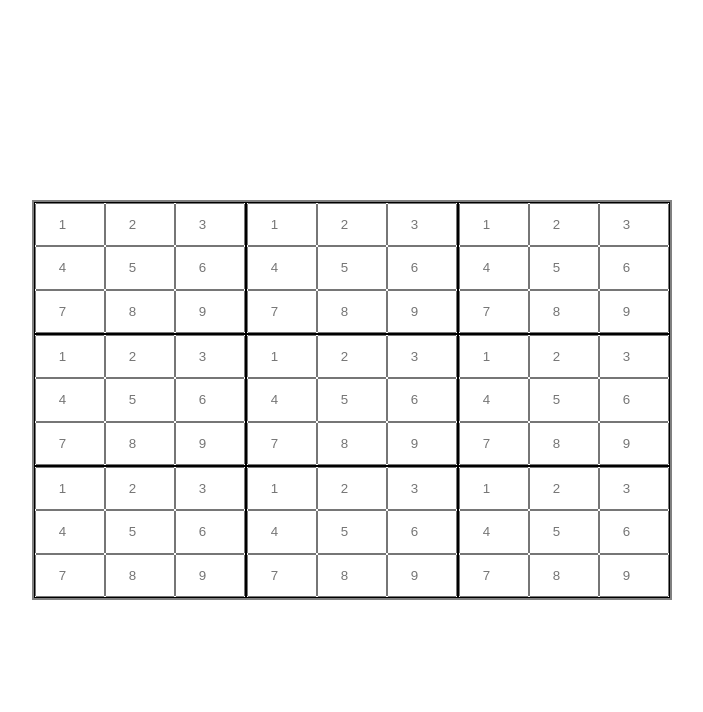
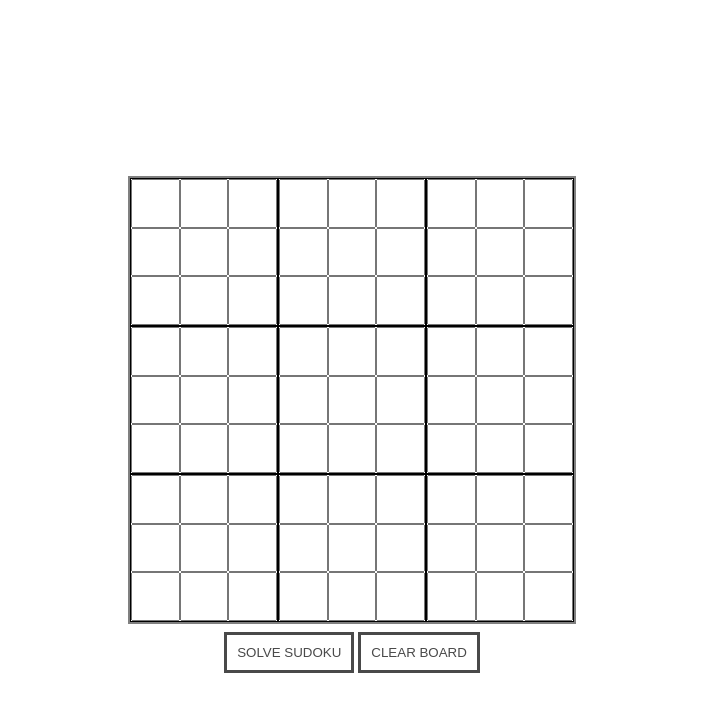
Before and after one commit to PawelM-code/Sudoku-solver-frontend, a PHP site: page / in a window 1280 px wide. Shown: the top 712 px of the page, without its empty margins (288-991 px from the left). Run offline with PHP 8.4, Linux system fonts and the light colour scheme.

```diff
--- a/index.html
+++ b/index.html
@@ -1,111 +1,117 @@
 <!DOCTYPE html>
 <html>
+
 <head>
     <meta charset="UTF-8">
     <title>Sudoku solver</title>
     <link rel="stylesheet" href="styles.css">
 </head>
+
 <body>
     <section class="sudoku-solver">
         <section class="sudoku-box">
-                    <input type="number" id="11" placeholder="1" name="quantity" min="1" max="9">
-                    <input type="number" id="12" placeholder="2" name="quantity" min="1" max="9">
-                    <input type="number" id="13" placeholder="3" name="quantity" min="1" max="9">
-                    <input type="number" id="21" placeholder="4" name="quantity" min="1" max="9">
-                    <input type="number" id="22" placeholder="5" name="quantity" min="1" max="9">
-                    <input type="number" id="23" placeholder="6" name="quantity" min="1" max="9">
-                    <input type="number" id="31" placeholder="7" name="quantity" min="1" max="9">
-                    <input type="number" id="32" placeholder="8" name="quantity" min="1" max="9">
-                    <input type="number" id="33" placeholder="9" name="quantity" min="1" max="9">
+            <input type="number" id="11" name="quantity" min="1" max="9">
+            <input type="number" id="12" name="quantity" min="1" max="9">
+            <input type="number" id="13" name="quantity" min="1" max="9">
+            <input type="number" id="21" name="quantity" min="1" max="9">
+            <input type="number" id="22" name="quantity" min="1" max="9">
+            <input type="number" id="23" name="quantity" min="1" max="9">
+            <input type="number" id="31" name="quantity" min="1" max="9">
+            <input type="number" id="32" name="quantity" min="1" max="9">
+            <input type="number" id="33" name="quantity" min="1" max="9">
         </section>
         <section class="sudoku-box">
-                    <input type="number" id="14" placeholder="1" name="quantity" min="1" max="9">
-                    <input type="number" id="15" placeholder="2" name="quantity" min="1" max="9">
-                    <input type="number" id="16" placeholder="3" name="quantity" min="1" max="9">
-                    <input type="number" id="24" placeholder="4" name="quantity" min="1" max="9">
-                    <input type="number" id="25" placeholder="5" name="quantity" min="1" max="9">
-                    <input type="number" id="26" placeholder="6" name="quantity" min="1" max="9">
-                    <input type="number" id="34" placeholder="7" name="quantity" min="1" max="9">
-                    <input type="number" id="35" placeholder="8" name="quantity" min="1" max="9">
-                    <input type="number" id="36" placeholder="9" name="quantity" min="1" max="9">
+            <input type="number" id="14" name="quantity" min="1" max="9">
+            <input type="number" id="15" name="quantity" min="1" max="9">
+            <input type="number" id="16" name="quantity" min="1" max="9">
+            <input type="number" id="24" name="quantity" min="1" max="9">
+            <input type="number" id="25" name="quantity" min="1" max="9">
+            <input type="number" id="26" name="quantity" min="1" max="9">
+            <input type="number" id="34" name="quantity" min="1" max="9">
+            <input type="number" id="35" name="quantity" min="1" max="9">
+            <input type="number" id="36" name="quantity" min="1" max="9">
         </section>
         <section class="sudoku-box">
-                    <input type="number" id="17" placeholder="1" name="quantity" min="1" max="9">
-                    <input type="number" id="18" placeholder="2" name="quantity" min="1" max="9">
-                    <input type="number" id="19" placeholder="3" name="quantity" min="1" max="9">
-                    <input type="number" id="27" placeholder="4" name="quantity" min="1" max="9">
-                    <input type="number" id="28" placeholder="5" name="quantity" min="1" max="9">
-                    <input type="number" id="29" placeholder="6" name="quantity" min="1" max="9">
-                    <input type="number" id="37" placeholder="7" name="quantity" min="1" max="9">
-                    <input type="number" id="38" placeholder="8" name="quantity" min="1" max="9">
-                    <input type="number" id="39" placeholder="9" name="quantity" min="1" max="9">
+            <input type="number" id="17" name="quantity" min="1" max="9">
+            <input type="number" id="18" name="quantity" min="1" max="9">
+            <input type="number" id="19" name="quantity" min="1" max="9">
+            <input type="number" id="27" name="quantity" min="1" max="9">
+            <input type="number" id="28" name="quantity" min="1" max="9">
+            <input type="number" id="29" name="quantity" min="1" max="9">
+            <input type="number" id="37" name="quantity" min="1" max="9">
+            <input type="number" id="38" name="quantity" min="1" max="9">
+            <input type="number" id="39" name="quantity" min="1" max="9">
         </section>
         <section class="sudoku-box">
-                <input type="number" id="41" placeholder="1" name="quantity" min="1" max="9">
-                <input type="number" id="42" placeholder="2" name="quantity" min="1" max="9">
-                <input type="number" id="43" placeholder="3" name="quantity" min="1" max="9">
-                <input type="number" id="51" placeholder="4" name="quantity" min="1" max="9">
-                <input type="number" id="52" placeholder="5" name="quantity" min="1" max="9">
-                <input type="number" id="53" placeholder="6" name="quantity" min="1" max="9">
-                <input type="number" id="61" placeholder="7" name="quantity" min="1" max="9">
-                <input type="number" id="62" placeholder="8" name="quantity" min="1" max="9">
-                <input type="number" id="63" placeholder="9" name="quantity" min="1" max="9">
+            <input type="number" id="41" name="quantity" min="1" max="9">
+            <input type="number" id="42" name="quantity" min="1" max="9">
+            <input type="number" id="43" name="quantity" min="1" max="9">
+            <input type="number" id="51" name="quantity" min="1" max="9">
+            <input type="number" id="52" name="quantity" min="1" max="9">
+            <input type="number" id="53" name="quantity" min="1" max="9">
+            <input type="number" id="61" name="quantity" min="1" max="9">
+            <input type="number" id="62" name="quantity" min="1" max="9">
+            <input type="number" id="63" name="quantity" min="1" max="9">
         </section>
         <section class="sudoku-box">
-                <input type="number" id="44" placeholder="1" name="quantity" min="1" max="9">
-                <input type="number" id="45" placeholder="2" name="quantity" min="1" max="9">
-                <input type="number" id="46" placeholder="3" name="quantity" min="1" max="9">
-                <input type="number" id="54" placeholder="4" name="quantity" min="1" max="9">
-                <input type="number" id="55" placeholder="5" name="quantity" min="1" max="9">
-                <input type="number" id="56" placeholder="6" name="quantity" min="1" max="9">
-                <input type="number" id="64" placeholder="7" name="quantity" min="1" max="9">
-                <input type="number" id="65" placeholder="8" name="quantity" min="1" max="9">
-                <input type="number" id="66" placeholder="9" name="quantity" min="1" max="9">
+            <input type="number" id="44" name="quantity" min="1" max="9">
+            <input type="number" id="45" name="quantity" min="1" max="9">
+            <input type="number" id="46" name="quantity" min="1" max="9">
+            <input type="number" id="54" name="quantity" min="1" max="9">
+            <input type="number" id="55" name="quantity" min="1" max="9">
+            <input type="number" id="56" name="quantity" min="1" max="9">
+            <input type="number" id="64" name="quantity" min="1" max="9">
+            <input type="number" id="65" name="quantity" min="1" max="9">
+            <input type="number" id="66" name="quantity" min="1" max="9">
         </section>
         <section class="sudoku-box">
-                <input type="number" id="47" placeholder="1" name="quantity" min="1" max="9">
-                <input type="number" id="48" placeholder="2" name="quantity" min="1" max="9">
-                <input type="number" id="49" placeholder="3" name="quantity" min="1" max="9">
-                <input type="number" id="57" placeholder="4" name="quantity" min="1" max="9">
-                <input type="number" id="58" placeholder="5" name="quantity" min="1" max="9">
-                <input type="number" id="59" placeholder="6" name="quantity" min="1" max="9">
-                <input type="number" id="67" placeholder="7" name="quantity" min="1" max="9">
-                <input type="number" id="68" placeholder="8" name="quantity" min="1" max="9">
-                <input type="number" id="69" placeholder="9" name="quantity" min="1" max="9">
+            <input type="number" id="47" name="quantity" min="1" max="9">
+            <input type="number" id="48" name="quantity" min="1" max="9">
+            <input type="number" id="49" name="quantity" min="1" max="9">
+            <input type="number" id="57" name="quantity" min="1" max="9">
+            <input type="number" id="58" name="quantity" min="1" max="9">
+            <input type="number" id="59" name="quantity" min="1" max="9">
+            <input type="number" id="67" name="quantity" min="1" max="9">
+            <input type="number" id="68" name="quantity" min="1" max="9">
+            <input type="number" id="69" name="quantity" min="1" max="9">
         </section>
         <section class="sudoku-box">
-                <input type="number" id="71" placeholder="1" name="quantity" min="1" max="9">
-                <input type="number" id="72" placeholder="2" name="quantity" min="1" max="9">
-                <input type="number" id="73" placeholder="3" name="quantity" min="1" max="9">
-                <input type="number" id="81" placeholder="4" name="quantity" min="1" max="9">
-                <input type="number" id="82" placeholder="5" name="quantity" min="1" max="9">
-                <input type="number" id="83" placeholder="6" name="quantity" min="1" max="9">
-                <input type="number" id="91" placeholder="7" name="quantity" min="1" max="9">
-                <input type="number" id="92" placeholder="8" name="quantity" min="1" max="9">
-                <input type="number" id="93" placeholder="9" name="quantity" min="1" max="9">
+            <input type="number" id="71" name="quantity" min="1" max="9">
+            <input type="number" id="72" name="quantity" min="1" max="9">
+            <input type="number" id="73" name="quantity" min="1" max="9">
+            <input type="number" id="81" name="quantity" min="1" max="9">
+            <input type="number" id="82" name="quantity" min="1" max="9">
+            <input type="number" id="83" name="quantity" min="1" max="9">
+            <input type="number" id="91" name="quantity" min="1" max="9">
+            <input type="number" id="92" name="quantity" min="1" max="9">
+            <input type="number" id="93" name="quantity" min="1" max="9">
         </section>
         <section class="sudoku-box">
-                <input type="number" id="74" placeholder="1" name="quantity" min="1" max="9">
-                <input type="number" id="75" placeholder="2" name="quantity" min="1" max="9">
-                <input type="number" id="76" placeholder="3" name="quantity" min="1" max="9">
-                <input type="number" id="84" placeholder="4" name="quantity" min="1" max="9">
-                <input type="number" id="85" placeholder="5" name="quantity" min="1" max="9">
-                <input type="number" id="86" placeholder="6" name="quantity" min="1" max="9">
-                <input type="number" id="94" placeholder="7" name="quantity" min="1" max="9">
-                <input type="number" id="95" placeholder="8" name="quantity" min="1" max="9">
-                <input type="number" id="96" placeholder="9" name="quantity" min="1" max="9">
+            <input type="number" id="74" name="quantity" min="1" max="9">
+            <input type="number" id="75" name="quantity" min="1" max="9">
+            <input type="number" id="76" name="quantity" min="1" max="9">
+            <input type="number" id="84" name="quantity" min="1" max="9">
+            <input type="number" id="85" name="quantity" min="1" max="9">
+            <input type="number" id="86" name="quantity" min="1" max="9">
+            <input type="number" id="94" name="quantity" min="1" max="9">
+            <input type="number" id="95" name="quantity" min="1" max="9">
+            <input type="number" id="96" name="quantity" min="1" max="9">
         </section>
         <section class="sudoku-box">
-                <input type="number" id="77" placeholder="1" name="quantity" min="1" max="9">
-                <input type="number" id="78" placeholder="2" name="quantity" min="1" max="9">
-                <input type="number" id="79" placeholder="3" name="quantity" min="1" max="9">
-                <input type="number" id="87" placeholder="4" name="quantity" min="1" max="9">
-                <input type="number" id="88" placeholder="5" name="quantity" min="1" max="9">
-                <input type="number" id="89" placeholder="6" name="quantity" min="1" max="9">
-                <input type="number" id="97" placeholder="7" name="quantity" min="1" max="9">
-                <input type="number" id="98" placeholder="8" name="quantity" min="1" max="9">
-                <input type="number" id="99" placeholder="9" name="quantity" min="1" max="9">
+            <input type="number" id="77" name="quantity" min="1" max="9">
+            <input type="number" id="78" name="quantity" min="1" max="9">
+            <input type="number" id="79" name="quantity" min="1" max="9">
+            <input type="number" id="87" name="quantity" min="1" max="9">
+            <input type="number" id="88" name="quantity" min="1" max="9">
+            <input type="number" id="89" name="quantity" min="1" max="9">
+            <input type="number" id="97" name="quantity" min="1" max="9">
+            <input type="number" id="98" name="quantity" min="1" max="9">
+            <input type="number" id="99" name="quantity" min="1" max="9">
         </section>
+        <div class="buttons">
+            <button class="button_c" id="solve-sudoku">Solve sudoku</button>
+            <button class="button_c" id="clear-board">Clear board</button>
+        </div>
     </section>
     <script src="./scripts.js"></script>
 </body>
--- a/styles.css
+++ b/styles.css
@@ -11,13 +11,12 @@ body {
 }
 
 .sudoku-solver {
-    width: 50%;
-    height: 50%;
+    width: 35vw;
+    height: 35vw;
     display: flex;
     margin: auto;
     flex-wrap: wrap;
     border: 2px solid gray;
-    perspective: 1000px;
 }
 
 .sudoku-box {
@@ -28,14 +27,33 @@ body {
     flex-wrap: wrap;
     position: relative;
     border: 1px solid black;
-    /* margin: auto; */
+}
+
+.buttons {
+    padding: 10px;
+    margin: auto;
+}
+
+.button_c {
+    color: #494949 !important;
+    text-transform: uppercase;
+    text-decoration: none;
+    background: #ffffff;
+    padding: 10px;
+    border: 3px solid #494949 !important;
+    transition: all 0.4s ease 0s;
+}
+
+.button_c:hover {
+    color: #ffffff !important;
+    background: #f6b93b;
+    border-color: #f6b93b !important;
+    transition: all 0.4s ease 0s;
 }
 
 input {
-    /* position: relative; */
     text-align: center;
     width: calc(33.333%);
     height: calc(33.333%);
     justify-content: center;
-    /* border-radius: 3px; */
 }
```
Also changed, not shown: scripts.js (+47 -0 lines). Lines whose indentation alone changed are shown as unchanged.
